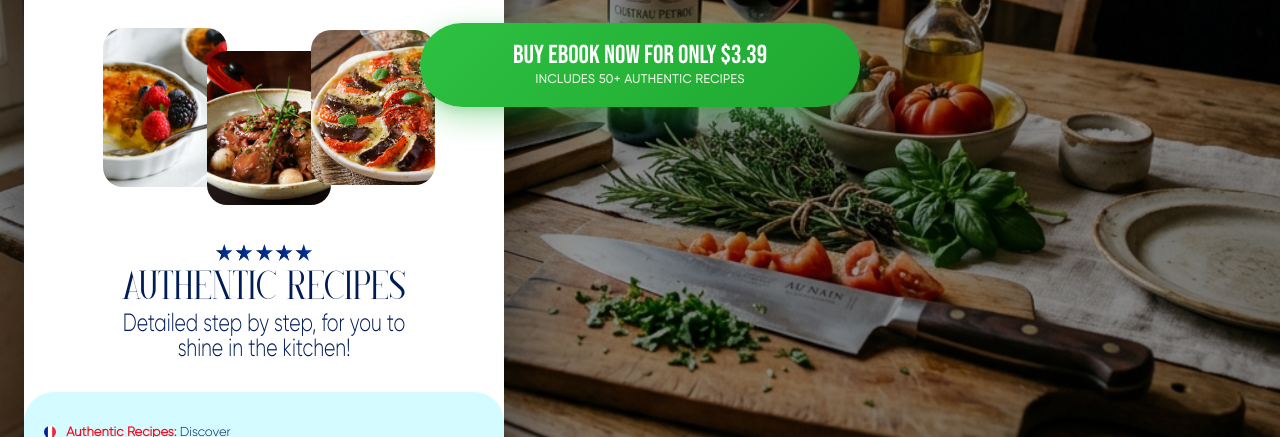
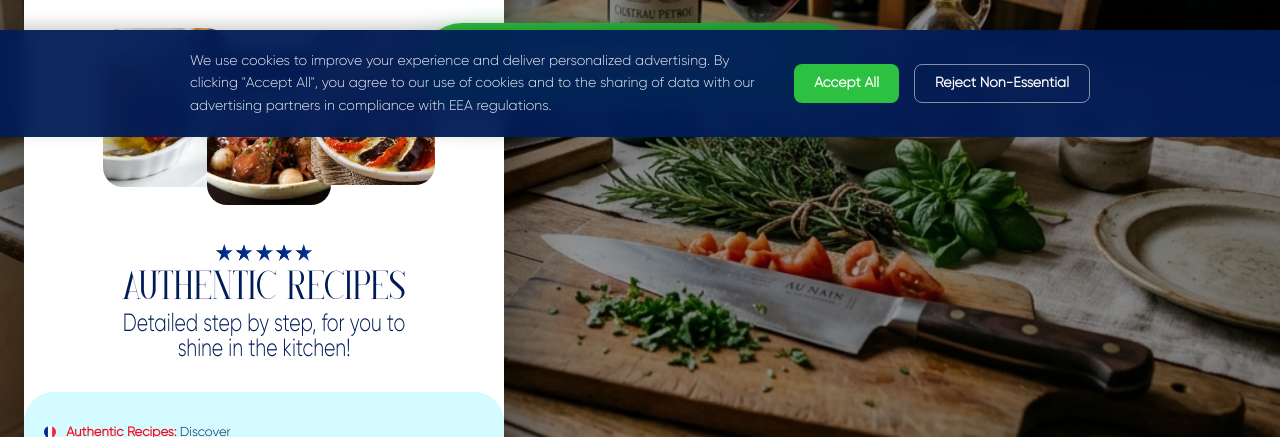
Before and after one commit to OrakySec/france-at-home-landing, a plain HTML site: page index.html in a window 1280 px wide. Shown: the part 663-1100 px from the top of the page. Drawn offline with Linux system fonts and the light colour scheme.

Commit message:
Analytics: Add Google Consent Mode V2 and Google Ads tracking script

```diff
--- a/index.html
+++ b/index.html
@@ -4,6 +4,30 @@
     <meta charset="UTF-8">
     <meta name="viewport" content="width=device-width, initial-scale=1">
     <title>French Culinary</title>
+
+    <!-- Google Consent Mode v2 -->
+    <script>
+      window.dataLayer = window.dataLayer || [];
+      function gtag(){dataLayer.push(arguments);}
+
+      gtag('consent', 'default', {
+        'ad_storage': 'denied',
+        'ad_user_data': 'denied',
+        'ad_personalization': 'denied',
+        'analytics_storage': 'denied',
+        'wait_for_update': 500
+      });
+    </script>
+
+    <!-- Google tag (gtag.js) -->
+    <script async src="https://www.googletagmanager.com/gtag/js?id=AW-18137688084"></script>
+    <script>
+      window.dataLayer = window.dataLayer || [];
+      function gtag(){dataLayer.push(arguments);}
+      gtag('js', new Date());
+
+      gtag('config', 'AW-18137688084');
+    </script>
 
     <!-- Meta Descrição -->
     <meta name="description" content="Discover the secret of French cuisine with our exclusive eBook! Learn to cook delicious and authentic recipes at home, with tips from renowned chefs. Download now!">
@@ -500,6 +524,7 @@
         <script src="js/notifications.js"></script>
         <script src="js/satisfaction.js"></script>
         <script src="js/faq.js"></script>
+        <script src="js/consent.js"></script>
 
 </body>
 </html>
--- /dev/null
+++ b/js/consent.js
@@ -0,0 +1,50 @@
+document.addEventListener("DOMContentLoaded", function() {
+    // Check if consent was already given
+    if (!localStorage.getItem('cookieConsent')) {
+        // Create the banner
+        var banner = document.createElement('div');
+        banner.id = 'cookie-consent-banner';
+        banner.innerHTML = `
+            <div class="cookie-content">
+                <p>We use cookies to improve your experience and deliver personalized advertising. By clicking "Accept All", you agree to our use of cookies and to the sharing of data with our advertising partners in compliance with EEA regulations.</p>
+                <div class="cookie-buttons">
+                    <button id="cookie-accept" class="cookie-btn cookie-accept">Accept All</button>
+                    <button id="cookie-reject" class="cookie-btn cookie-reject">Reject Non-Essential</button>
+                </div>
+            </div>
+        `;
+        document.body.appendChild(banner);
+
+        // Accept Cookies
+        document.getElementById('cookie-accept').addEventListener('click', function() {
+            localStorage.setItem('cookieConsent', 'granted');
+            banner.style.display = 'none';
+
+            // Update Google Consent Mode v2
+            if(typeof gtag === 'function') {
+                gtag('consent', 'update', {
+                    'ad_storage': 'granted',
+                    'ad_user_data': 'granted',
+                    'ad_personalization': 'granted',
+                    'analytics_storage': 'granted'
+                });
+            }
+        });
+
+        // Reject Cookies
+        document.getElementById('cookie-reject').addEventListener('click', function() {
+            localStorage.setItem('cookieConsent', 'denied');
+            banner.style.display = 'none';
+        });
+    } else if (localStorage.getItem('cookieConsent') === 'granted') {
+        // If already granted, update consent on page load
+        if(typeof gtag === 'function') {
+            gtag('consent', 'update', {
+                'ad_storage': 'granted',
+                'ad_user_data': 'granted',
+                'ad_personalization': 'granted',
+                'analytics_storage': 'granted'
+            });
+        }
+    }
+});
--- a/styles/desktop.css
+++ b/styles/desktop.css
@@ -1031,3 +1031,73 @@ main.mobile-frame {
 .fixed-buy-button {
     padding: 20px 40px;
 }
+
+/* Cookie Consent Banner */
+#cookie-consent-banner {
+    position: fixed;
+    bottom: 0;
+    left: 0;
+    width: 100%;
+    background: rgba(0, 28, 87, 0.95);
+    backdrop-filter: blur(10px);
+    color: white;
+    z-index: 10000;
+    box-shadow: 0 -5px 15px rgba(0,0,0,0.2);
+    font-family: 'Gilroy', sans-serif;
+    padding: 20px 0;
+    display: flex;
+    justify-content: center;
+}
+
+.cookie-content {
+    max-width: 900px;
+    width: 90%;
+    display: flex;
+    justify-content: space-between;
+    align-items: center;
+    gap: 30px;
+}
+
+.cookie-content p {
+    font-size: 14px;
+    line-height: 1.6;
+    margin: 0;
+    opacity: 0.9;
+    text-align: left;
+}
+
+.cookie-buttons {
+    display: flex;
+    gap: 15px;
+    flex-shrink: 0;
+}
+
+.cookie-btn {
+    border: none;
+    border-radius: 8px;
+    padding: 10px 20px;
+    font-size: 14px;
+    font-weight: bold;
+    cursor: pointer;
+    font-family: 'Gilroy', sans-serif;
+    transition: all 0.3s;
+}
+
+.cookie-accept {
+    background-color: #2DC141;
+    color: white;
+}
+
+.cookie-accept:hover {
+    background-color: #25a236;
+}
+
+.cookie-reject {
+    background-color: transparent;
+    color: white;
+    border: 1px solid rgba(255,255,255,0.5);
+}
+
+.cookie-reject:hover {
+    background-color: rgba(255,255,255,0.1);
+}
--- a/styles/mobile.css
+++ b/styles/mobile.css
@@ -1053,3 +1053,59 @@ body {
     font-size: 5cqw;
     padding: 15px;
 }
+
+/* Cookie Consent Banner */
+#cookie-consent-banner {
+    position: fixed;
+    bottom: 0;
+    left: 0;
+    width: 100%;
+    background: #001C57;
+    color: white;
+    z-index: 10000;
+    box-shadow: 0 -5px 15px rgba(0,0,0,0.2);
+    font-family: 'Gilroy', sans-serif;
+    padding: 20px 15px;
+    display: flex;
+    justify-content: center;
+}
+
+.cookie-content {
+    max-width: 600px;
+    width: 100%;
+    text-align: center;
+}
+
+.cookie-content p {
+    font-size: 14px;
+    line-height: 1.5;
+    margin: 0 0 15px 0;
+    opacity: 0.9;
+}
+
+.cookie-buttons {
+    display: flex;
+    flex-direction: column;
+    gap: 10px;
+}
+
+.cookie-btn {
+    border: none;
+    border-radius: 8px;
+    padding: 12px 0;
+    font-size: 14px;
+    font-weight: bold;
+    cursor: pointer;
+    font-family: 'Gilroy', sans-serif;
+}
+
+.cookie-accept {
+    background-color: #2DC141;
+    color: white;
+}
+
+.cookie-reject {
+    background-color: transparent;
+    color: white;
+    border: 1px solid rgba(255,255,255,0.5);
+}
```
